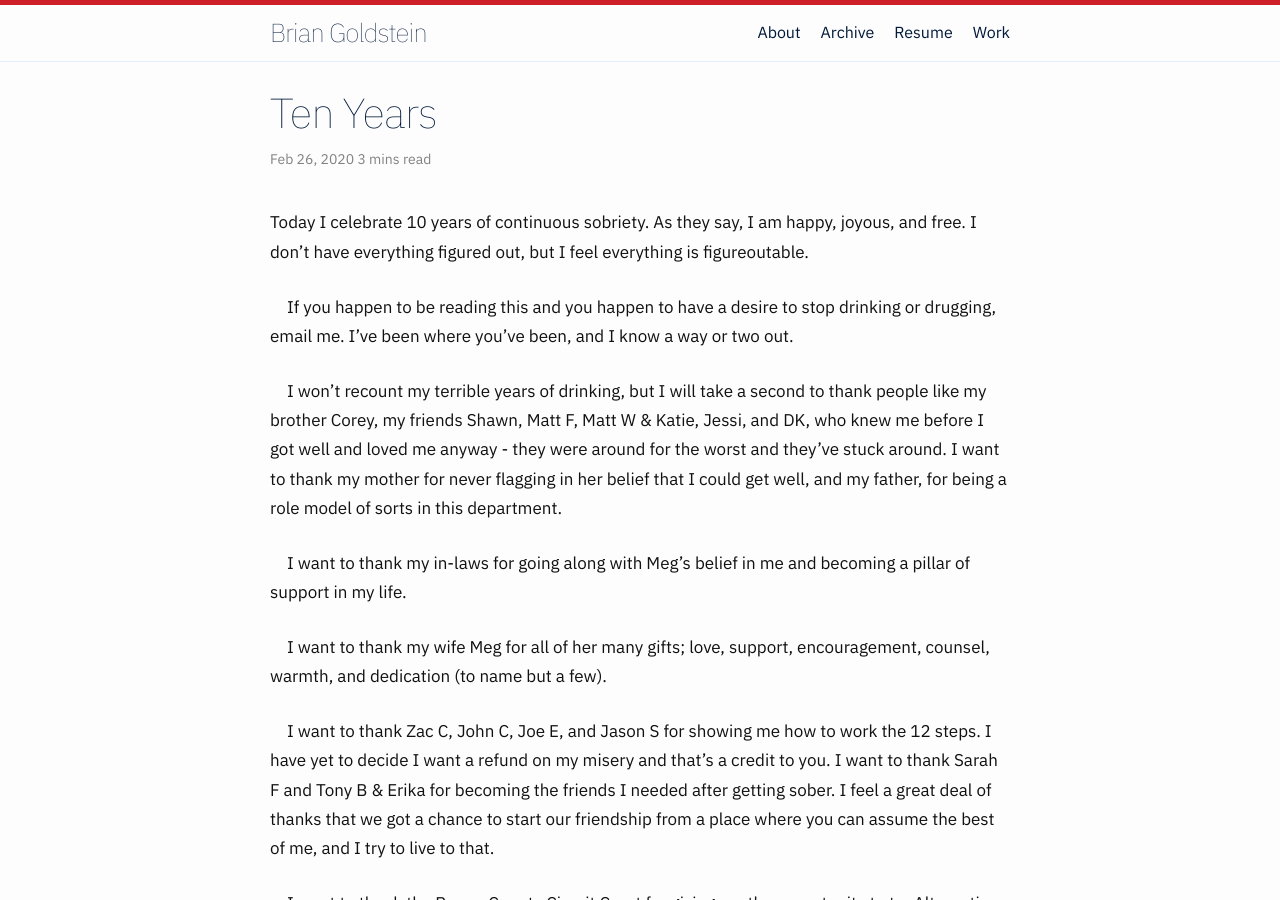
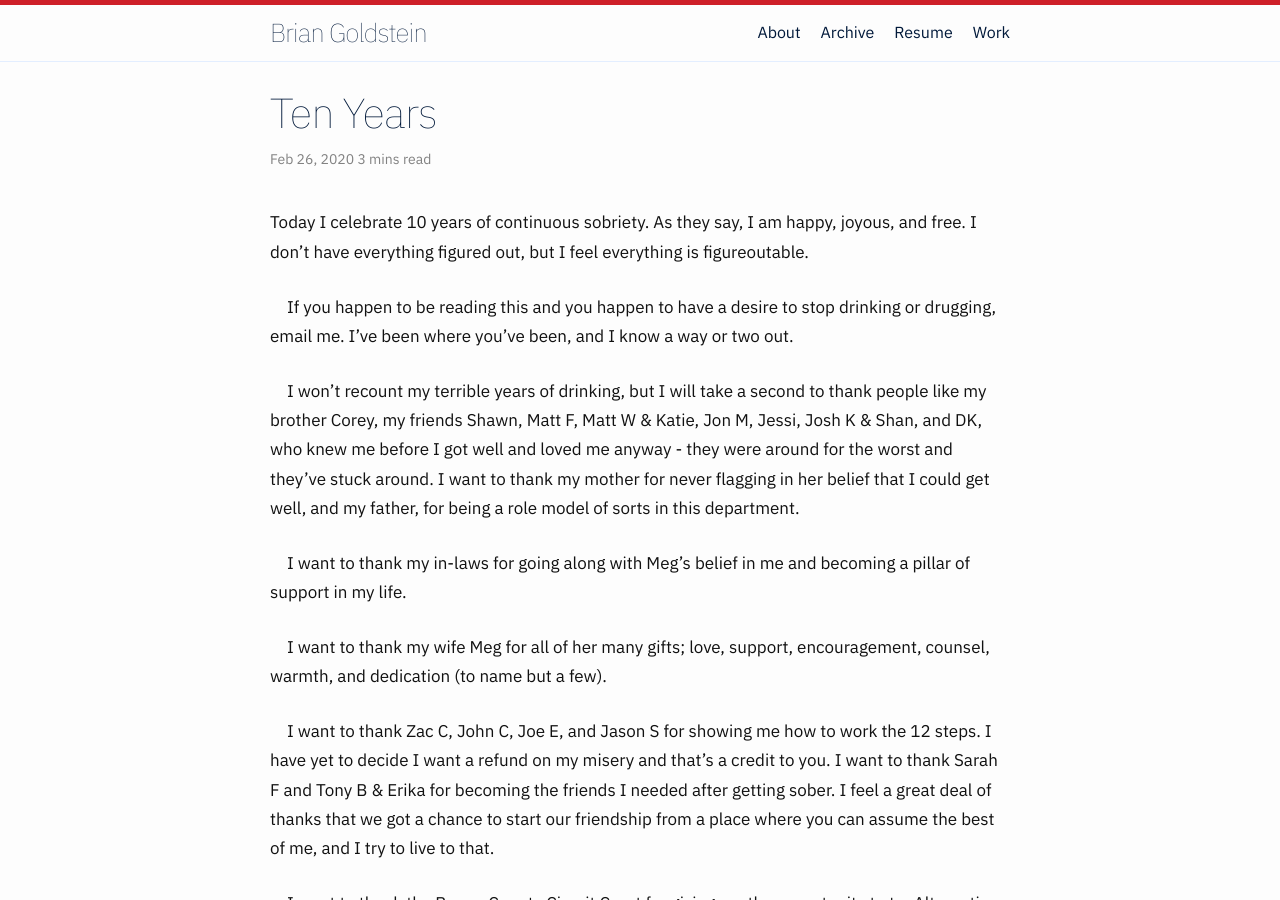
Before and after one commit to briankappgoldstein/new-site, a Jekyll site: the page built from _posts/2020-02-26-ten-years.md, in a window 1280 px wide and 900 px high. Built offline with Jekyll 4.4.1, drawn with Linux system fonts in a browser that asks for light colours; our own code applies the rules of GitHub Pages for plain Markdown files.

Commit message:
left out some peeps

```diff
--- a/_posts/2020-02-26-ten-years.md
+++ b/_posts/2020-02-26-ten-years.md
@@ -6,7 +6,7 @@ Today I celebrate 10 years of continuous sobriety. As they say, I am happy, joyo
 
 If you happen to be reading this and you happen to have a desire to stop drinking or drugging, email me. I've been where you've been, and I know a way or two out.
 
-I won't recount my terrible years of drinking, but I will take a second to thank people like my brother Corey, my friends Shawn, Matt F, Matt W & Katie, Jessi, and DK, who knew me before I got well and loved me anyway - they were around for the worst and they've stuck around. I want to thank my mother for never flagging in her belief that I could get well, and my father, for being a role model of sorts in this department.
+I won't recount my terrible years of drinking, but I will take a second to thank people like my brother Corey, my friends Shawn, Matt F, Matt W & Katie, Jon M, Jessi, Josh K & Shan, and DK, who knew me before I got well and loved me anyway - they were around for the worst and they've stuck around. I want to thank my mother for never flagging in her belief that I could get well, and my father, for being a role model of sorts in this department.
 
 I want to thank my in-laws for going along with Meg's belief in me and becoming a pillar of support in my life.
 
```
